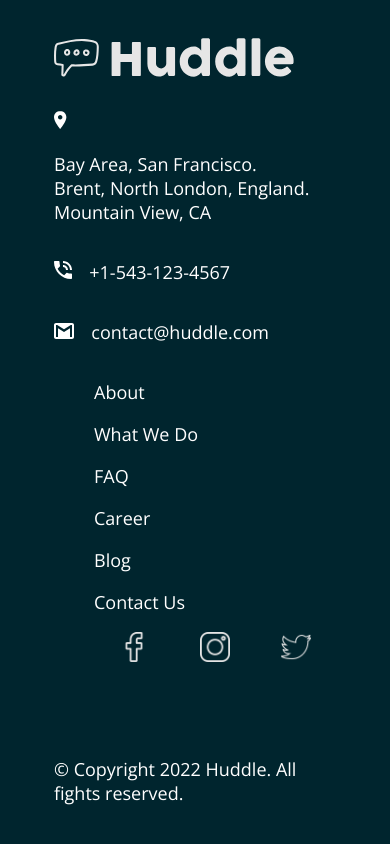
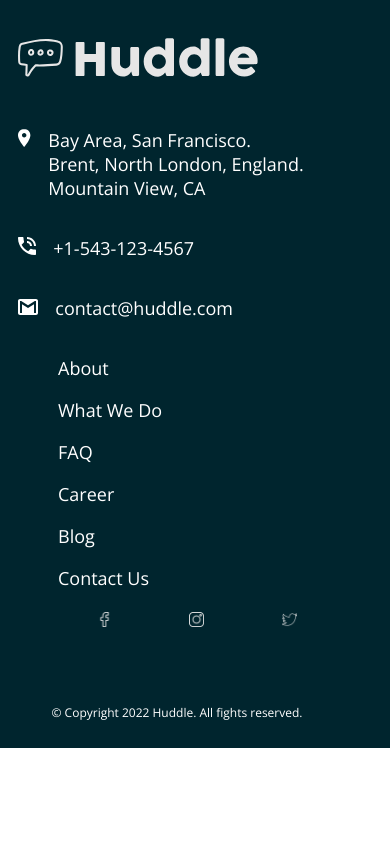
Before and after one commit to Maxiron/Zuri-Landing-Page, a plain HTML site: page index.html in a window 390 px wide. Shown: the part 2910-3754 px from the top of the page. After the commit the page ends 3658 px from the top, so only its background shows below. Drawn offline with nearby package versions, Linux system fonts and the light colour scheme.

Commit message:
Responsiveness

```diff
--- a/index.html
+++ b/index.html
@@ -91,11 +91,11 @@
         </div>
         <div class="nav-tag">
             <ul class="socials">
-                <li><a href="#"><img src="images/facebook.png" alt="" width="30px"></a></li>
-                <li><a href="#"><img src="images/instagram.png" alt="" width="30px"></a></li>
-                <li><a href="#"><img src="images/twitter.png" alt="" width="30px" ></a></li>
+                <li><a href="#"><img class="fa" src="images/facebook.png" alt="" width="30px"></a></li>
+                <li><a href="#"><img class="fa" src="images/instagram.png" alt="" width="30px"></a></li>
+                <li><a href="#"><img class="fa" src="images/twitter.png" alt="" width="30px" ></a></li>
             </ul>
-            <p>&copy Copyright 2022 Huddle. All fights reserved.</p>
+            <p class="copyright">&copy Copyright 2022 Huddle. All fights reserved.</p>
         </div>
     </footer>
 </body>
--- a/style.css
+++ b/style.css
@@ -229,10 +229,13 @@ a:hover {
 
     footer {
         display: block;
+        padding-left: 01em;
     }
 
-    .footer-icon {
-
+    .fa {
+        width: 15px;
+        padding: 0;
+        margin: 0;
     }
 
     li,a {
@@ -243,4 +246,11 @@ a:hover {
         margin: auto;
         padding-bottom: 3em;
     }
+
+    .copyright {
+        font-size: 12px;
+        text-align: center;
+        padding: 0;
+        margin: 0;
+    }
 }
```
